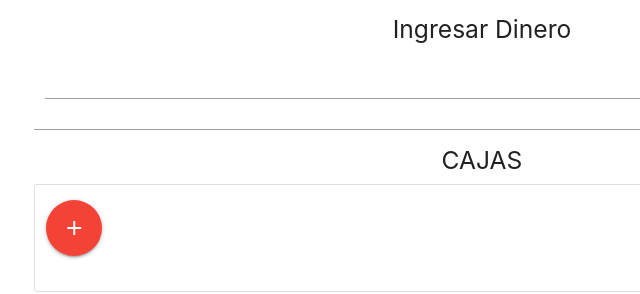
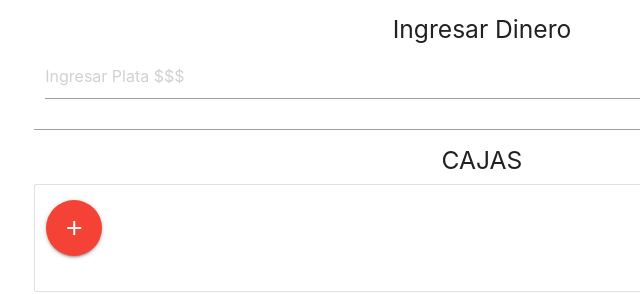
Before and after one commit to Gsiniguez/MockUp-app-Materializer-Prueba, a plain HTML site: page index.html in a window 1280 px wide. Shown: the top 294 px of the page, 158-798 px from the left. Drawn offline with Linux system fonts and the light colour scheme.

Commit message:
stakeholder peso

```diff
--- a/index.html
+++ b/index.html
@@ -26,7 +26,7 @@
             <div class="row">
                 <h5 class="center">Ingresar Dinero</h5>
                 <div class="col s10">
-                    <input type="text">
+                    <input placeholder="Ingresar Plata $$$" type="text">
                 </div>
                 <div class="col s2">
                     <button class="btn-floating btn-large waves-effect waves-light red">
```
